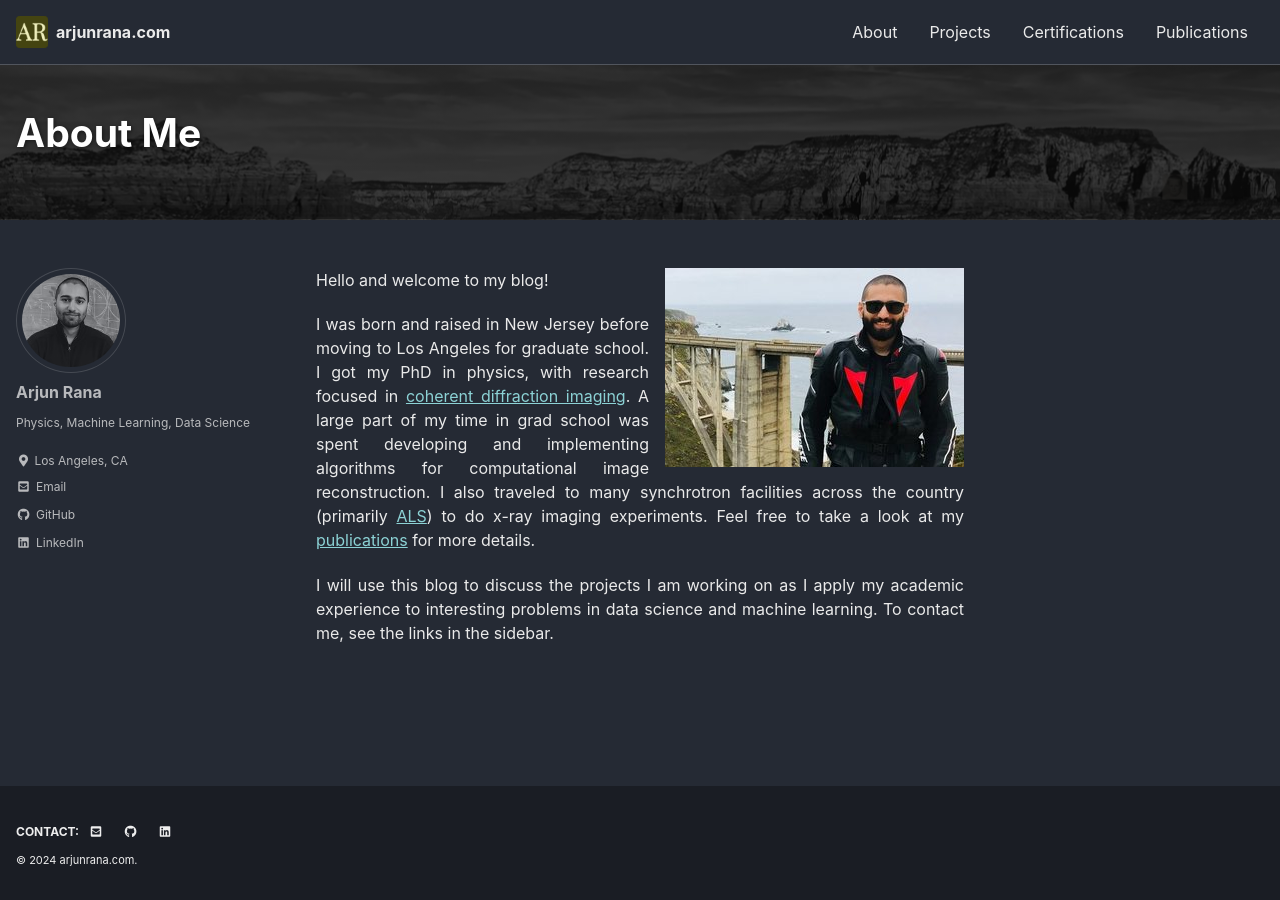
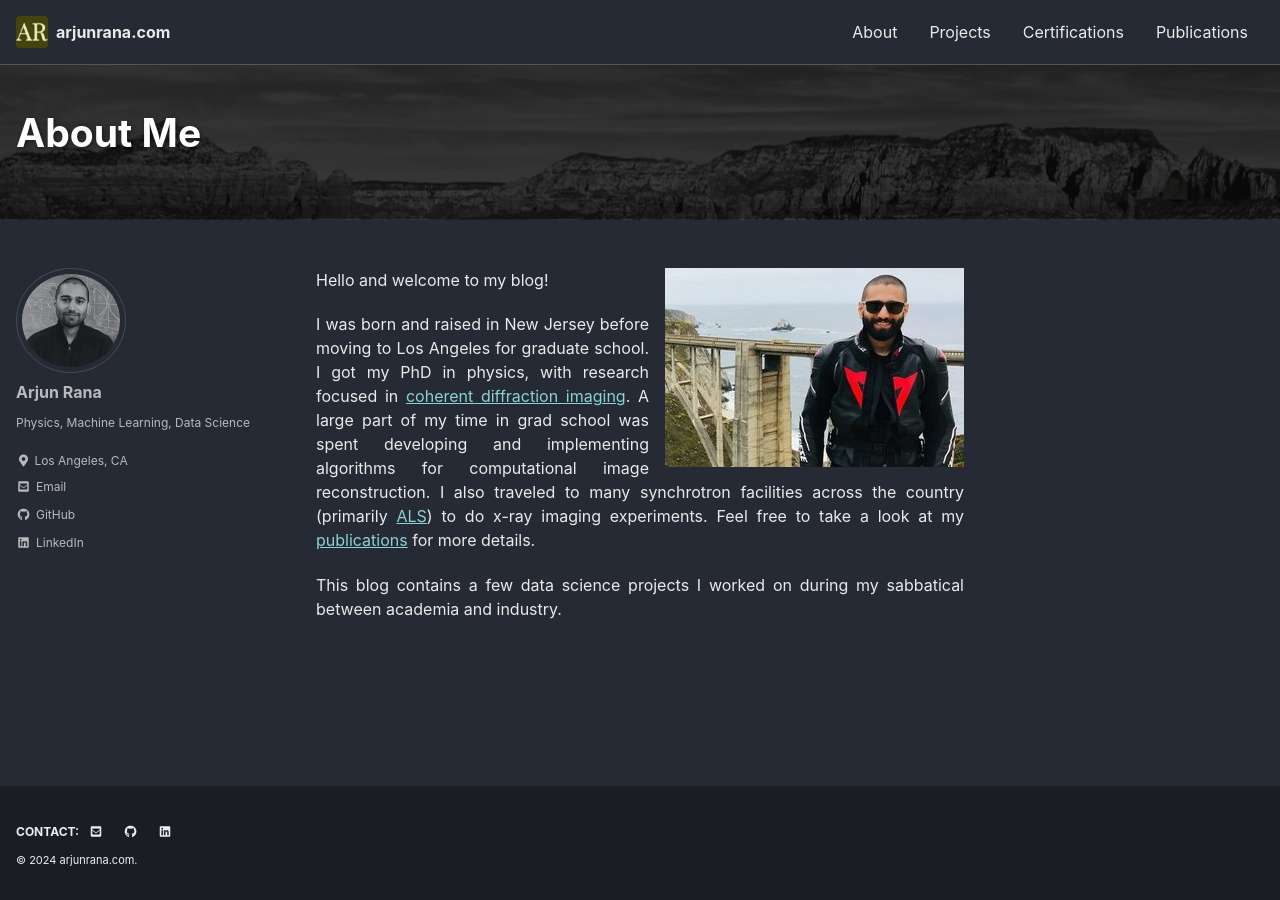
Before and after one commit to arana89/arana89.github.io, a Jekyll site: the page built from _pages/about.md, in a window 1280 px wide. Built offline with Jekyll 4.4.1, drawn with Linux system fonts in a browser that asks for light colours; cached includes are drawn as plain includes.

Commit message:
minor tweaks

```diff
--- a/_pages/about.md
+++ b/_pages/about.md
@@ -14,5 +14,5 @@ I was born and raised in New Jersey before moving to Los Angeles for graduate sc
 A large part of my time in grad school was spent developing and implementing algorithms for computational image reconstruction. I also traveled to many synchrotron facilities across the country (primarily [ALS](https://als.lbl.gov/)) to do x-ray imaging experiments. Feel free to take a look at my [publications](https://scholar.google.com/citations?hl=en&user=48vmZ5IAAAAJ) for more details.
 {: style="text-align: justify;"}
 
-I will use this blog to discuss the projects I am working on as I apply my academic experience to interesting problems in data science and machine learning. To contact me, see the links in the sidebar.
+This blog contains a few data science projects I worked on during my sabbatical between academia and industry.
 {: style="text-align: justify;"}
```
